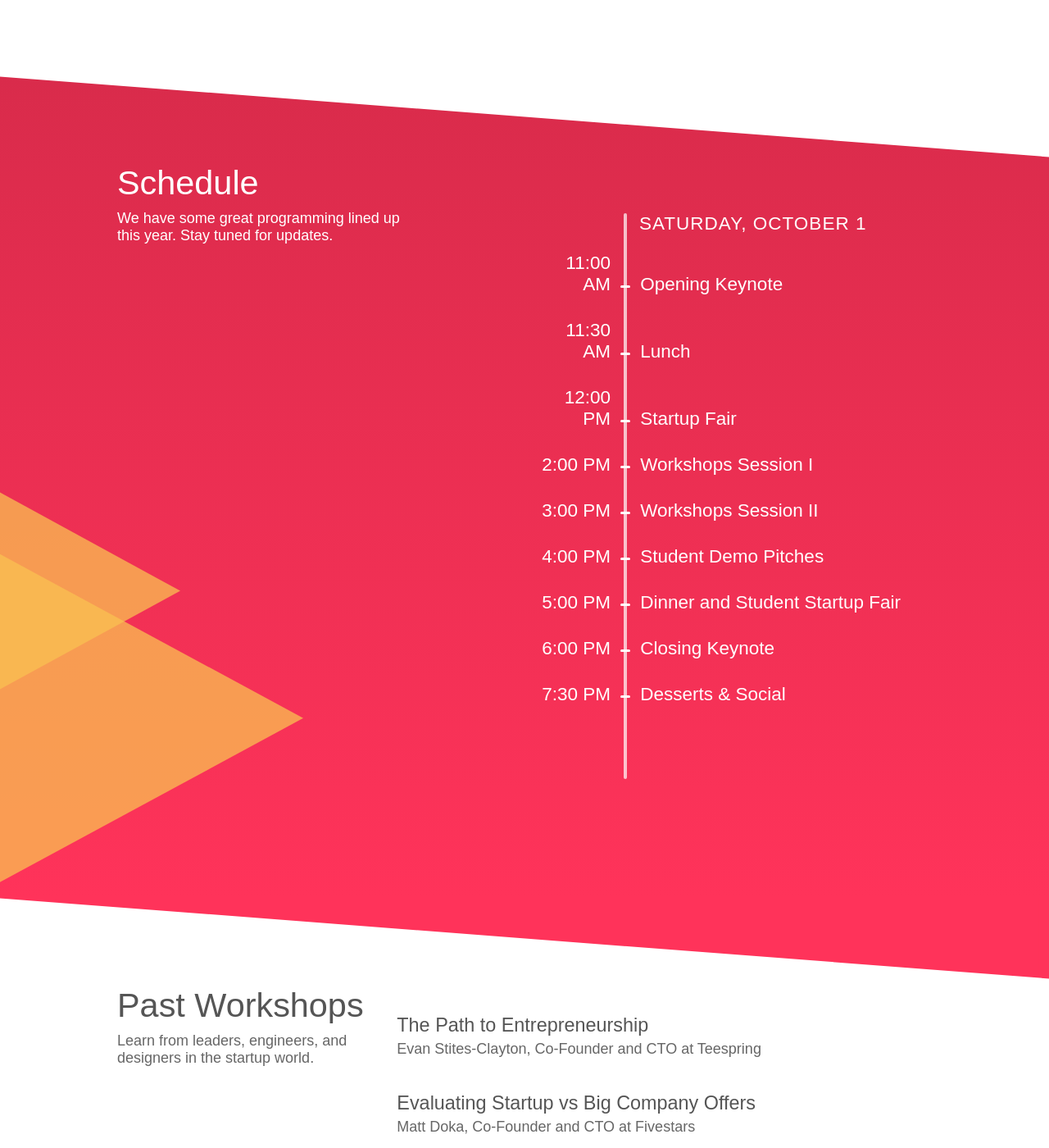
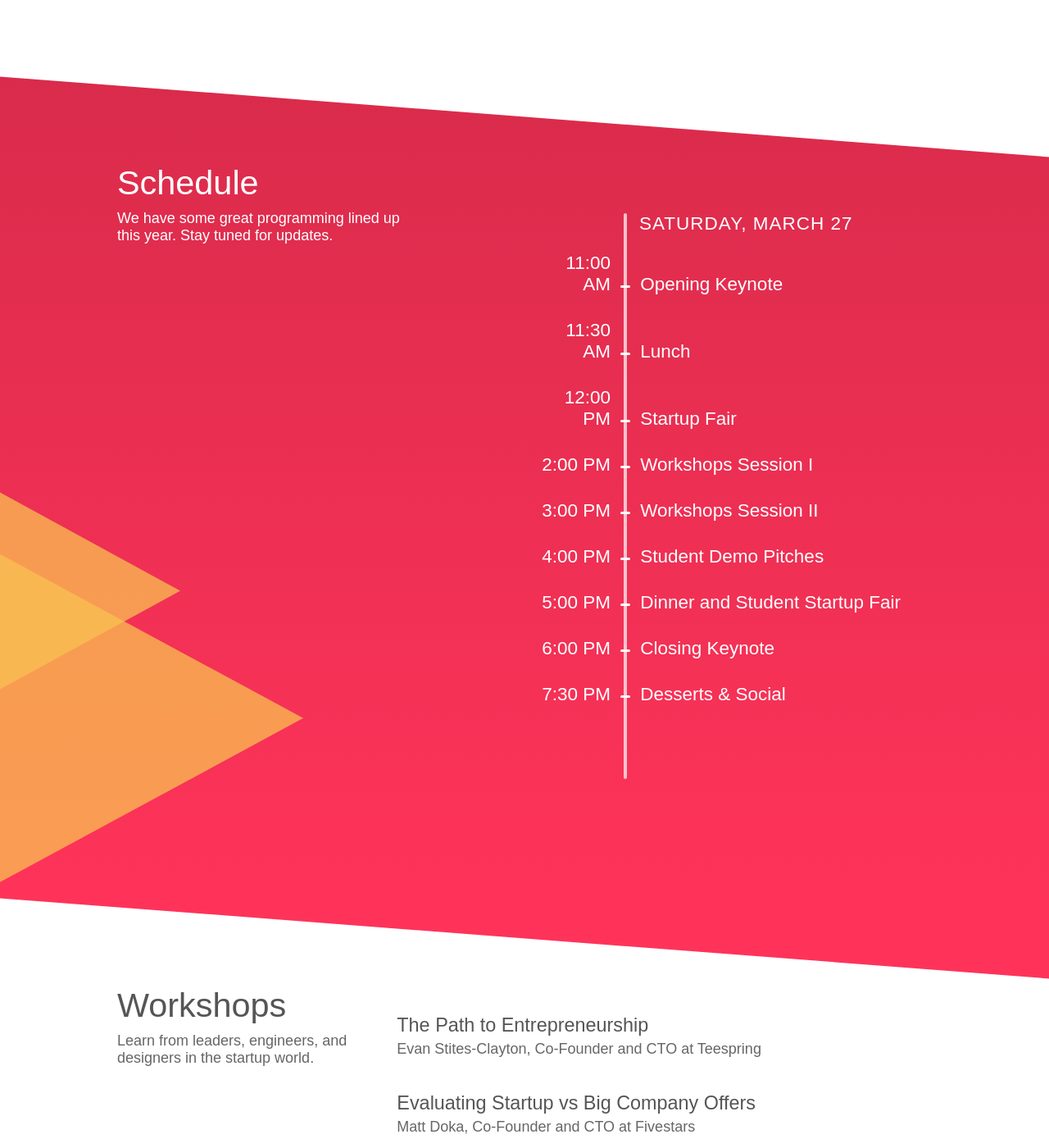
Before and after one commit to startupatbrown/startupatbrown.github.io, a Jekyll site: the page built from index.html, in a window 1280 px wide and 1400 px high, scrolled down 4884 px. Shown: the whole window at 82% size. Built offline with Jekyll 4.4.1, drawn with Linux system fonts in a browser that asks for light colours; nearby versions of some CDN libraries; library files that are not in the unit come from our copies.

Commit message:
Update index.html

```diff
--- a/index.html
+++ b/index.html
@@ -236,7 +236,7 @@ css:
         </div>
          <div class="timeline">
           <div id="saturday" class="tl-day">
-            <h3>Saturday, October 1</h3>
+            <h3>Saturday, March 27</h3>
             <ul>
               <li>
                 <span class="tl-time">11:00 AM</span>
@@ -313,7 +313,7 @@ css:
     <div class="container">
       <div class="row">
         <div id="faq-questions" class="col-sm-4">
-          <h2>Past Workshops</h2>
+          <h2>Workshops</h2>
           <p>Learn from leaders, engineers, and designers in the startup world.</p>
         </div>
 
```
